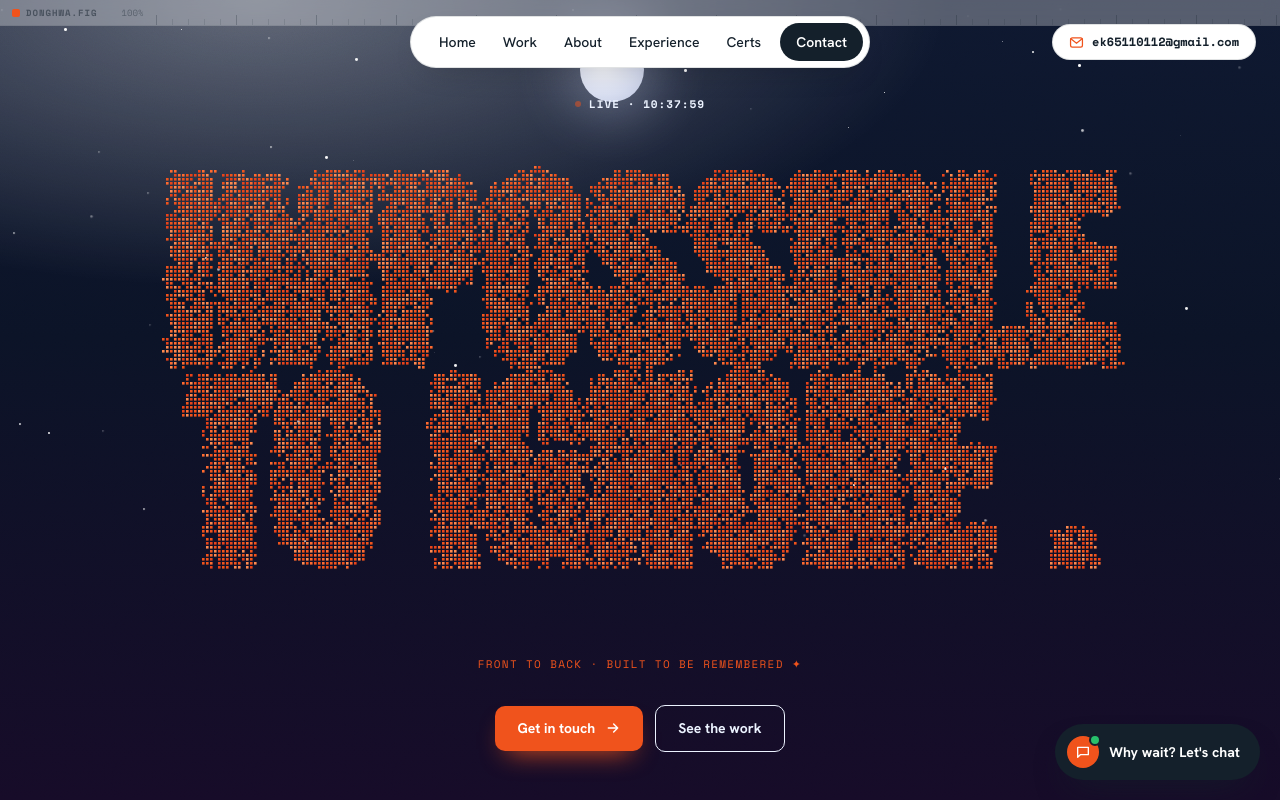
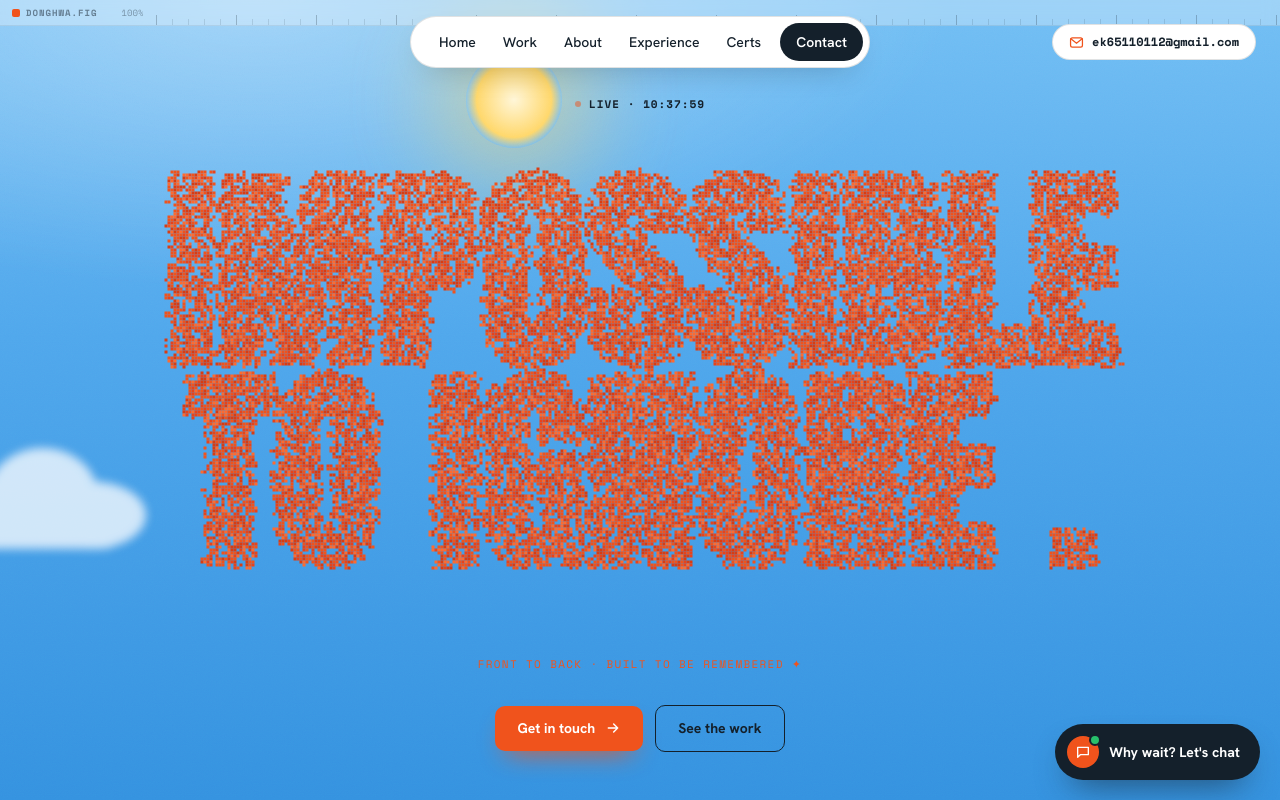
Before and after one commit to shindonghwagit/shindonghwa-portfolio, a React (Vite) app: page / in a window 1280 px wide. Shown: the top 800 px of the page. Built offline with nearby package versions, Linux system fonts and the light colour scheme.

Commit message:
fix(sky,hero): real-time sky on load (not forced night); denser, higher-contrast particle headline

```diff
--- a/src/portfolio/components/ParticleHeadline.tsx
+++ b/src/portfolio/components/ParticleHeadline.tsx
@@ -2,7 +2,7 @@ import { useEffect, useRef } from 'react'
 
 type P = { x: number; y: number; hx: number; hy: number; vx: number; vy: number; c: string }
 
-const FALLBACK_COLORS = ['#f0531c', '#f0531c', '#ff6a2f', '#e8431a', '#ff8a4f']
+const FALLBACK_COLORS = ['#f0531c', '#f0531c', '#e8431a', '#ff6a2f', '#d93c12']
 
 /** A sampled pixel counts as "text" (not sky) when it leans warm — the orange
  *  particles have r noticeably above b. The blue gradient background is cool
@@ -45,7 +45,7 @@ export function ParticleHeadline({
     // letter. This fills the original (dotted) letterforms into legible shapes
     // instead of missing the gaps between the source image's own dots.
     const sample = (data: Uint8ClampedArray, W: number, H: number, fromImage: boolean) => {
-      const gap = W < 600 ? 5 : 4
+      const gap = W < 600 ? 4 : 3
       particles = []
       for (let cy = 0; cy < H; cy += gap) {
         for (let cx = 0; cx < W; cx += gap) {
@@ -142,7 +142,7 @@ export function ParticleHeadline({
         p.x += p.vx
         p.y += p.vy
         ctx.fillStyle = p.c
-        ctx.fillRect(p.x, p.y, 2.6, 2.6)
+        ctx.fillRect(p.x, p.y, 3, 3)
       }
       raf = requestAnimationFrame(step)
     }
--- a/src/portfolio/components/Sky.tsx
+++ b/src/portfolio/components/Sky.tsx
@@ -68,8 +68,11 @@ export type SkyTheme = {
  *  state. Updates every 30s so the sky drifts with real time. */
 export function useSkyTheme(): SkyTheme {
   const [hour, setHour] = useState(() => {
-    const q = Number(new URLSearchParams(window.location.search).get('sky'))
-    if (!Number.isNaN(q) && q >= 0 && q <= 24) return q
+    const params = new URLSearchParams(window.location.search)
+    if (params.has('sky')) {
+      const q = Number(params.get('sky'))
+      if (!Number.isNaN(q) && q >= 0 && q <= 24) return q
+    }
     const d = new Date()
     return d.getHours() + d.getMinutes() / 60
   })
```
